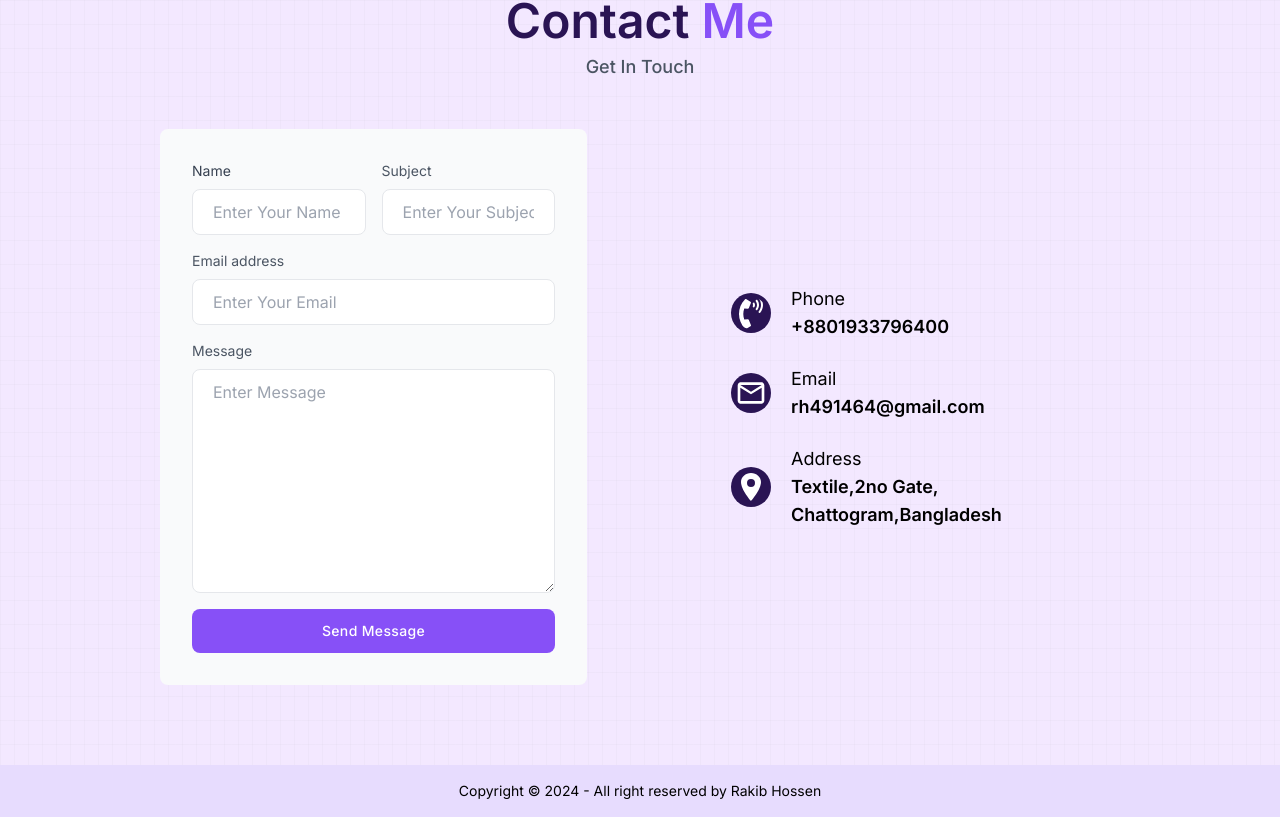
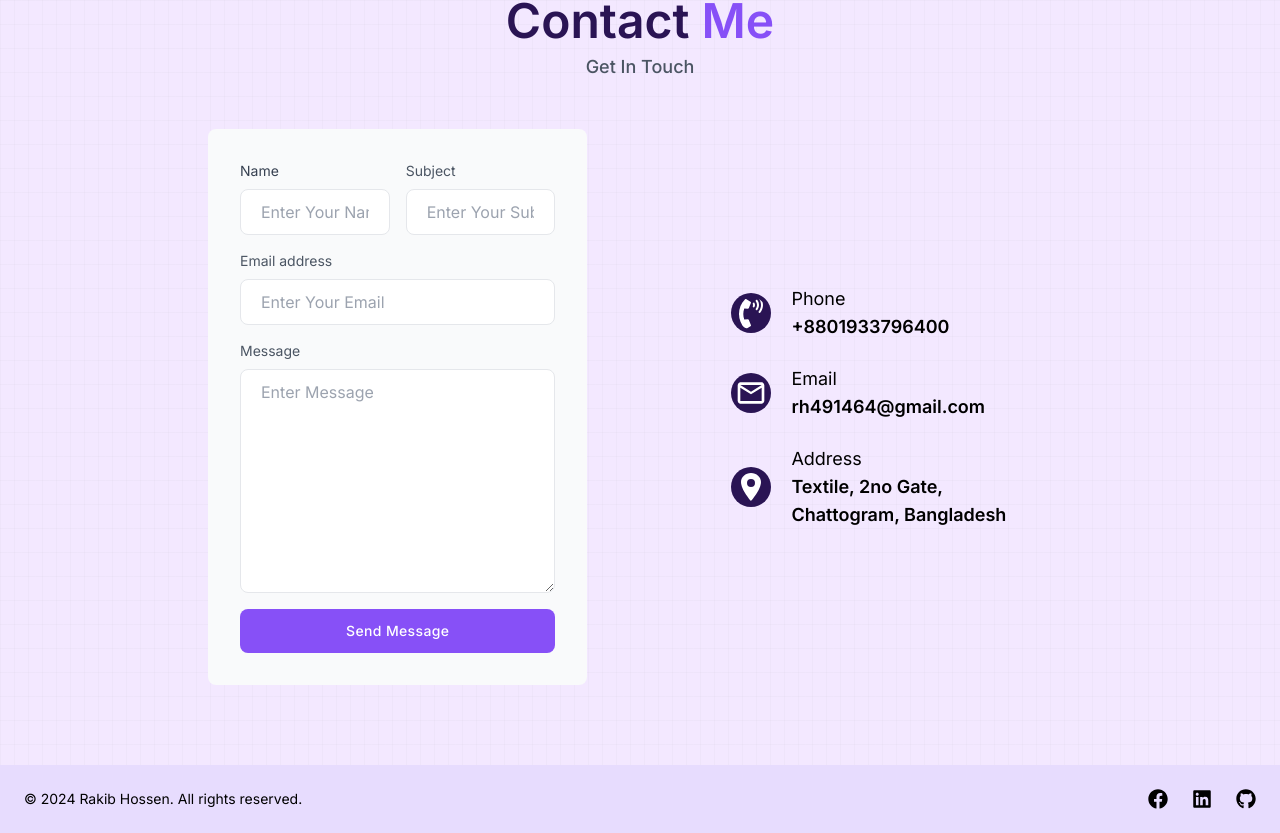
Before and after one commit to RakibHossen678/Rakib-Hossen-Portfolio, a Next.js app: page / in a window 1280 px wide. Shown: the part 2798-3631 px from the top of the page. Built offline with nearby package versions, Linux system fonts and the light colour scheme; no server answers; the database is empty.

Commit message:
improve footer desing

```diff
--- a/src/components/HomePage/ContactComponent.jsx
+++ b/src/components/HomePage/ContactComponent.jsx
@@ -1,5 +1,5 @@
 "use client";
-import React from "react";
+import { motion } from "framer-motion";
 import { FaPhoneVolume } from "react-icons/fa";
 import { MdOutlineMailOutline } from "react-icons/md";
 import { IoLocationSharp } from "react-icons/io5";
@@ -25,69 +25,80 @@ const Contact = () => {
     }
   };
   return (
-    <div
-      className=" pb-20
-    "
-    >
+    <div className="pb-20 px-4 lg:px-12">
       <div className="flex flex-col lg:flex-row items-center lg:gap-36 gap-4 mt-6">
-        <div className="p-4 py-6 w-full rounded-lg bg-gray-50  md:p-8">
+        <motion.div
+          initial={{ opacity: 0, y: 50 }}
+          animate={{ opacity: 1, y: 0 }}
+          transition={{ duration: 0.6, ease: "easeOut" }}
+          className="p-4 py-6 w-full rounded-lg bg-gray-50 md:p-8"
+        >
           <form onSubmit={handleEmail}>
             <div className="-mx-2 md:items-center md:flex">
               <div className="flex-1 px-2">
-                <label className="block mb-2 text-sm text-gray-700 ">
-                  Name
-                </label>
+                <label className="block mb-2 text-sm text-gray-700">Name</label>
                 <input
                   type="text"
-                  placeholder="Enter Your Name "
+                  placeholder="Enter Your Name"
                   name="name"
-                  className="block w-full px-5 py-2.5 mt-2 text-gray-700 placeholder-gray-400 bg-white border border-gray-200 rounded-lg dark:placeholder-gray-600  focus:border-primary dark:focus:border-primary focus:ring-primary focus:outline-none focus:ring focus:ring-opacity-40"
+                  className="block w-full px-5 py-2.5 mt-2 text-gray-700 placeholder-gray-400 bg-white border border-gray-200 rounded-lg dark:placeholder-gray-600 focus:border-primary dark:focus:border-primary focus:ring-primary focus:outline-none focus:ring focus:ring-opacity-40"
                 />
               </div>
 
               <div className="flex-1 px-2 mt-4 md:mt-0">
-                <label className="block mb-2 text-sm text-gray-600 ">
+                <label className="block mb-2 text-sm text-gray-600">
                   Subject
                 </label>
                 <input
                   type="text"
                   placeholder="Enter Your Subject"
                   name="subject"
-                  className="block w-full px-5 py-2.5 mt-2 text-gray-700 placeholder-gray-400 bg-white border border-gray-200 rounded-lg  focus:border-primary dark:focus:border-primary focus:ring-primary focus:outline-none focus:ring focus:ring-opacity-40"
+                  className="block w-full px-5 py-2.5 mt-2 text-gray-700 placeholder-gray-400 bg-white border border-gray-200 rounded-lg focus:border-primary dark:focus:border-primary focus:ring-primary focus:outline-none focus:ring focus:ring-opacity-40"
                 />
               </div>
             </div>
 
             <div className="mt-4">
-              <label className="block mb-2 text-sm text-gray-600 ">
+              <label className="block mb-2 text-sm text-gray-600">
                 Email address
               </label>
               <input
                 type="email"
                 placeholder="Enter Your Email"
                 name="email"
-                className="block w-full px-5 py-2.5 mt-2 text-gray-700 placeholder-gray-400 bg-white border border-gray-200 rounded-lg  focus:border-primary dark:focus:border-blue-400 focus:ring-primary focus:outline-none focus:ring focus:ring-opacity-40"
+                className="block w-full px-5 py-2.5 mt-2 text-gray-700 placeholder-gray-400 bg-white border border-gray-200 rounded-lg focus:border-primary dark:focus:border-blue-400 focus:ring-primary focus:outline-none focus:ring focus:ring-opacity-40"
               />
             </div>
 
             <div className="w-full mt-4">
-              <label className="block mb-2 text-sm text-gray-600 ">
+              <label className="block mb-2 text-sm text-gray-600">
                 Message
               </label>
               <textarea
-                className="block w-full h-32 px-5 py-2.5 mt-2 text-gray-700 placeholder-gray-400 bg-white border border-gray-200 rounded-lg md:h-56  focus:border-primary dark:focus:border-primary focus:ring-primary focus:outline-none focus:ring focus:ring-opacity-40"
+                className="block w-full h-32 px-5 py-2.5 mt-2 text-gray-700 placeholder-gray-400 bg-white border border-gray-200 rounded-lg md:h-56 focus:border-primary dark:focus:border-primary focus:ring-primary focus:outline-none focus:ring focus:ring-opacity-40"
                 placeholder="Enter Message"
                 name="message"
               ></textarea>
             </div>
 
-            <button className="w-full px-6 py-3 mt-4 text-sm font-medium tracking-wide text-white capitalize transition-colors duration-300 transform bg-primary rounded-lg  focus:ring-opacity-50">
+            <button className="w-full px-6 py-3 mt-4 text-sm font-medium tracking-wide text-white capitalize transition-colors duration-300 transform bg-primary rounded-lg focus:ring-opacity-50">
               Send message
             </button>
           </form>
-        </div>
-        <div className="space-y-6 w-full">
-          <div className="flex items-center space-x-5">
+        </motion.div>
+
+        <motion.div
+          initial={{ opacity: 0, x: 50 }}
+          animate={{ opacity: 1, x: 0 }}
+          transition={{ duration: 0.6, ease: "easeOut" }}
+          className="space-y-6 w-full"
+        >
+          <motion.div
+            initial={{ opacity: 0, x: -30 }}
+            animate={{ opacity: 1, x: 0 }}
+            transition={{ duration: 0.5, delay: 0.1, ease: "easeOut" }}
+            className="flex items-center space-x-5"
+          >
             <div>
               <FaPhoneVolume
                 className="bg-secondary text-white rounded-full p-1"
@@ -95,11 +106,17 @@ const Contact = () => {
               />
             </div>
             <div>
-              <h1 className="text-lg ">Phone</h1>
-              <h1 className="text-lg font-semibold ">+8801933796400</h1>
+              <h1 className="text-lg">Phone</h1>
+              <h1 className="text-lg font-semibold">+8801933796400</h1>
             </div>
-          </div>
-          <div className="flex items-center space-x-5">
+          </motion.div>
+
+          <motion.div
+            initial={{ opacity: 0, x: -30 }}
+            animate={{ opacity: 1, x: 0 }}
+            transition={{ duration: 0.5, delay: 0.3, ease: "easeOut" }}
+            className="flex items-center space-x-5"
+          >
             <div>
               <MdOutlineMailOutline
                 className="bg-secondary text-white rounded-full p-1"
@@ -107,13 +124,17 @@ const Contact = () => {
               />
             </div>
             <div>
-              <div>
-                <h1 className="text-lg ">Email</h1>
-                <h1 className="text-lg font-semibold ">rh491464@gmail.com</h1>
-              </div>
+              <h1 className="text-lg">Email</h1>
+              <h1 className="text-lg font-semibold">rh491464@gmail.com</h1>
             </div>
-          </div>
-          <div className="flex items-center space-x-5">
+          </motion.div>
+
+          <motion.div
+            initial={{ opacity: 0, x: -30 }}
+            animate={{ opacity: 1, x: 0 }}
+            transition={{ duration: 0.5, delay: 0.5, ease: "easeOut" }}
+            className="flex items-center space-x-5"
+          >
             <div>
               <IoLocationSharp
                 className="bg-secondary text-white rounded-full p-1"
@@ -121,15 +142,14 @@ const Contact = () => {
               />
             </div>
             <div>
-              <div className="max-w-">
-                <h1 className="text-lg ">Address</h1>
-                <h1 className="text-lg font-semibold ">
-                  Textile,2no Gate, <br></br> Chattogram,Bangladesh
-                </h1>
-              </div>
+              <h1 className="text-lg">Address</h1>
+              <h1 className="text-lg font-semibold">
+                Textile, 2no Gate,
+                <br /> Chattogram, Bangladesh
+              </h1>
             </div>
-          </div>
-        </div>
+          </motion.div>
+        </motion.div>
       </div>
     </div>
   );
--- a/src/components/shared/Footer.jsx
+++ b/src/components/shared/Footer.jsx
@@ -1,16 +1,47 @@
-import React from 'react';
+
+import { FaFacebook, FaGithub, FaLinkedin } from 'react-icons/fa';
+
 const Footer = () => {
   return (
-    <div>
-      <footer className="footer footer-center p-4 bg-primary/20 text-base-content">
-        <aside>
-          <p>
-            Copyright © <span>{new Date().getFullYear()}</span> - All right
-            reserved by Rakib Hossen
+    <footer className="footer footer-center p-6 bg-primary/20 text-black">
+      <div className="container mx-auto flex flex-col items-center justify-between space-y-4 md:flex-row md:space-y-0">
+        <aside className="text-center md:text-left">
+          <p className="text-sm">
+            © {new Date().getFullYear()} Rakib Hossen. All rights reserved.
           </p>
         </aside>
-      </footer>
-    </div>
+
+        <div className="flex space-x-6">
+          <a
+            href="https://www.facebook.com/profile.php?id=100056015882794"
+            aria-label="Facebook"
+            className="hover:text-purple-500 transition-colors"
+            target="_blank"
+            rel="noopener noreferrer"
+          >
+            <FaFacebook size={20} />
+          </a>
+          <a
+            href="https://www.linkedin.com/in/hossen-rakib/"
+            aria-label="LinkedIn"
+            className="hover:text-purple-600 transition-colors"
+            target="_blank"
+            rel="noopener noreferrer"
+          >
+            <FaLinkedin size={20} />
+          </a>
+          <a
+            href="https://github.com/RakibHossen678"
+            aria-label="Github"
+            className="hover:text-pruple-500 transition-colors"
+            target="_blank"
+            rel="noopener noreferrer"
+          >
+            <FaGithub size={20} />
+          </a>
+        </div>
+      </div>
+    </footer>
   );
 };
 
```
